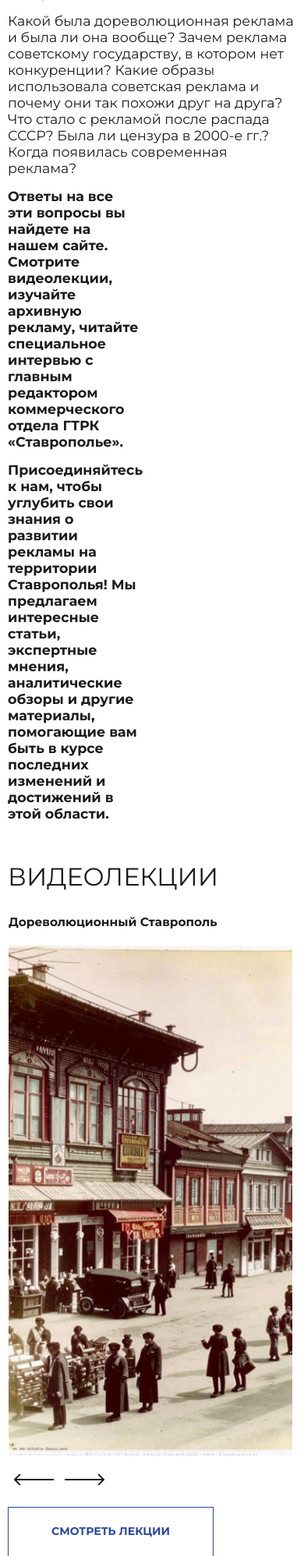
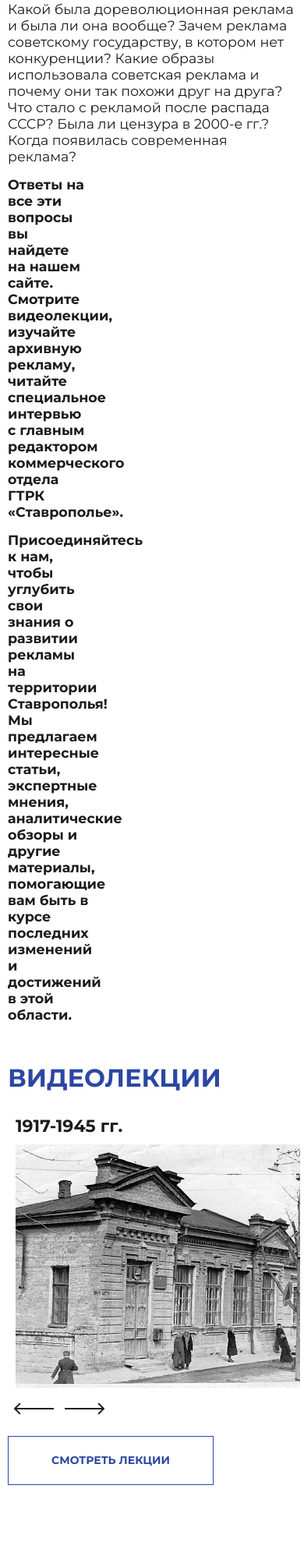
Before and after one commit to Dakter13/server, a Flask app: page / in a window 390 px wide. Shown: the part 1647-3643 px from the top of the page at 78% size. Run offline with Flask 3, Linux system fonts and the light colour scheme.

Commit message:
Обновление дизайна страницы index.html

```diff
--- a/static/css/index.css
+++ b/static/css/index.css
@@ -74,7 +99,7 @@
 
 .about__title{
     font-family: "Montserrat", serif;
-    font-weight: 400;
+    font-weight: 700;
     font-size: 32px;
     line-height: 1.34;
     text-transform: uppercase;
@@ -101,13 +126,29 @@
 
 .about__text--bold{
     font-weight: 700;
-    margin-right: 200px;
+    margin-right: 265px;
 }
 
 .about__item-title{
-    margin-bottom: 20px;
-    margin-left: 1px;
-    font-size: 110%;
+    width: 160px;
+    margin-bottom: 7px;
+    margin-left: 10px;
+    font-size: 22px;
+}
+
+.about__item__photo{
+    position: revert;
+    margin-left: 10px;
+    width: 512px;
+    height: 314px;
+    overflow: hidden;
+}
+
+.about__item__photo img{
+    display: block;
+    width: 100%;
+    height: 100%;
+    object-fit: cover;
 }
 
 .about__title-slider{
@@ -116,10 +157,6 @@
 
 .about__slider{
     width: 1600px;
-}
-
-.about__item{
-    cursor: pointer;
 }
 
 .about__btn{
@@ -291,9 +328,6 @@
         width: 100%;
     }
 
-    .about__item img{
-        width: 365px;
-    }
 
     .about__slider{
         width: 1500px;
--- a/static/css/style.css
+++ b/static/css/style.css
@@ -27,6 +27,12 @@ button{
     border: 0;
     cursor: pointer;
 }
+
+h1,h2{
+    color: #2b47a3;
+}
+
+
 
 .header{
     margin-bottom: 90px;
--- a/static/js/main.js
+++ b/static/js/main.js
@@ -40,8 +40,9 @@ const SwiperVideo = new Swiper('.video__swiper', {
 });
 
 const swiperAbout = new Swiper(".about__slider", {
-    slidesPerView: 4,
-    spaceBetween: 20,
+    slidesPerView: 3,
+    spaceBetween: 5,
+    loop: true,
     freeMode: true,
     navigation: {
         nextEl: '.swiper-button-next',
--- a/templates/includes/photo_block.html
+++ b/templates/includes/photo_block.html
@@ -9,6 +9,12 @@
             <img src="../static/images/photo-archive/{{ file[1] }}" alt="" onclick="openDetails('{{ file[0] }}')">
         </div>
     {% endfor %}
+    <div class="container_photo" id="more_photos">
+        <a href="/photos">
+            <img src="../../static/images/Arrow-right.svg" alt="Смотреть остальные фото">
+            <div class="caption">Все архивные фотографии</div>
+        </a>
+    </div>
 {% else %}
     {% for file in photos %}
         {% if loop.index <= 9 %}
--- a/templates/index.html
+++ b/templates/index.html
@@ -28,8 +28,8 @@
                                             может быть реклама на Ставрополье.
                                         </p>
                                     </div>
-                                    <div class="middle-slide__photo" >
-                                        <img src="../static/images/slider-top/slide_1.png" alt="">
+                                    <div class="middle-slide__photo middle-slide__photo--1">
+                                        <img src="../static/images/slider-top/slide_bg_1.png" alt="">
                                     </div>
                                 </div>
                             </div>
@@ -53,7 +53,9 @@
                                         Смотреть
                                      </a>
                                  </div>
-                                 <img src="../static/images/slider-top/top_slide_2.png" alt="">
+                                 <div class="middle-slide__photo middle-slide__photo--2">
+                                    <img src="../static/images/slider-top/slide_bg_2.png" alt="">
+                                 </div>
                              </div>
                         </div>
                     </div>
@@ -75,7 +77,9 @@
                                             Смотреть
                                          </a>
                                     </div>
-                                     <img src="../static/images/slider-top/top_slide_3.png" alt="">
+                                     <div class="middle-slide__photo middle-slide__photo--3">
+                                        <img src="../static/images/slider-top/slide_bg_3.png" alt="">
+                                     </div>
                                  </div>
                             </div>
                         </div>
@@ -144,49 +148,41 @@
                         <div class="swiper-slide">
                             <div class="about__item">
                                 <h4 class="about__item-title">
-                                    Дореволюционный Ставрополь
+                                    1917-1945 гг.
                                 </h4>
-                                <img src="../static/images/about-slider/1.png" alt="">
+                                <div class="about__item__photo">
+                                    <img src="../static/images/about-slider/1917-1945.jpg" alt="">
+                                </div>
                             </div>
                         </div>
                         <div class="swiper-slide">
                             <div class="about__item">
                                 <h4 class="about__item-title">
-                                    Советская реклама
+                                    1945-1991 гг.
                                 </h4>
-                                <img src="../static/images/about-slider/2.png" alt="">
+                                <div class="about__item__photo">
+                                    <img src="../static/images/about-slider/1945-1991.png" alt="">
+                                </div>
                             </div>
                         </div>
                         <div class="swiper-slide">
                             <div class="about__item">
                                 <h4 class="about__item-title">
-                                    Современность
+                                    1991-2000 гг.
                                 </h4>
-                                <img src="../static/images/about-slider/3.png" alt="">
+                                <div class="about__item__photo">
+                                    <img src="../static/images/about-slider/1991-2000.png" alt="">
+                                </div>
                             </div>
                         </div>
                         <div class="swiper-slide">
                             <div class="about__item">
                                 <h4 class="about__item-title">
-                                    Дореволюционный Ставрополь
+                                    2000-2010 гг.
                                 </h4>
-                                <img src="../static/images/about-slider/1.png" alt="">
-                            </div>
-                        </div>
-                        <div class="swiper-slide">
-                            <div class="about__item">
-                                <h4 class="about__item-title">
-                                    Советская реклама
-                                </h4>
-                                <img src="../static/images/about-slider/2.png" alt="">
-                            </div>
-                        </div>
-                        <div class="swiper-slide">
-                            <div class="about__item">
-                                <h4 class="about__item-title">
-                                    Современность
-                                </h4>
-                                <img src="../static/images/about-slider/3.png" alt="">
+                                <div class="about__item__photo">
+                                    <img src="../static/images/about-slider/2000-2010.jpg" alt="">
+                                </div>
                             </div>
                         </div>
                     </div>
--- a/templates/photos.html
+++ b/templates/photos.html
@@ -12,7 +12,7 @@
 {% block content %}
     <div class="container">
         <form method="get" action="{{ url_for('photos') }}" id="searchForm">
-            <label for="tags">Теги:</label>
+            <label for="tags">Поиск по тегам:</label>
             <select id="tags" name="tags" onchange="document.getElementById('searchForm').submit();">
                 <option value="">Все теги</option>
                 {% for tag in all_tags %}
```
Also changed, not shown: other parts of static/css/index.css (+33 -8 lines), static/images/about-slider/1.png (deleted), static/images/about-slider/1917-1945.jpg (added), static/images/about-slider/1945-1991.png (added), static/images/about-slider/1991-2000.png (added), static/images/about-slider/2000-2010.jpg (added), static/images/slider-top/slide_1.png (added), static/images/slider-top/top_slide_2.png (added), static/images/slider-top/top_slide_3.png (added), 3 other files.
